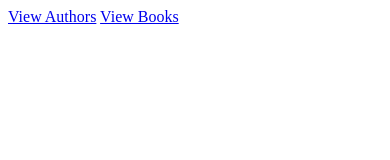
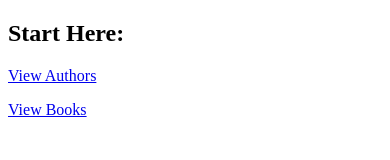
Before and after one commit to andymcgrath/mobile-grails, a plain HTML site: page web-app/index.html in a window 390 px wide. Drawn offline with Linux system fonts and the light colour scheme.

Commit message:
updated default page and hoping this will help phonegap to work (fingers crossed)

```diff
--- a/web-app/index.html
+++ b/web-app/index.html
@@ -5,7 +5,9 @@
     <title>Mobile Grails with HTML 5 Scaffolding</title>
 </head>
 <body>
+<h2>Start Here:</h2>
 <a  href="author-index.html">View Authors</a>
+<p/>
 <a  href="book-index.html">View Books</a>
 </body>
 </html>
```
Also changed, not shown: 1 other file.
